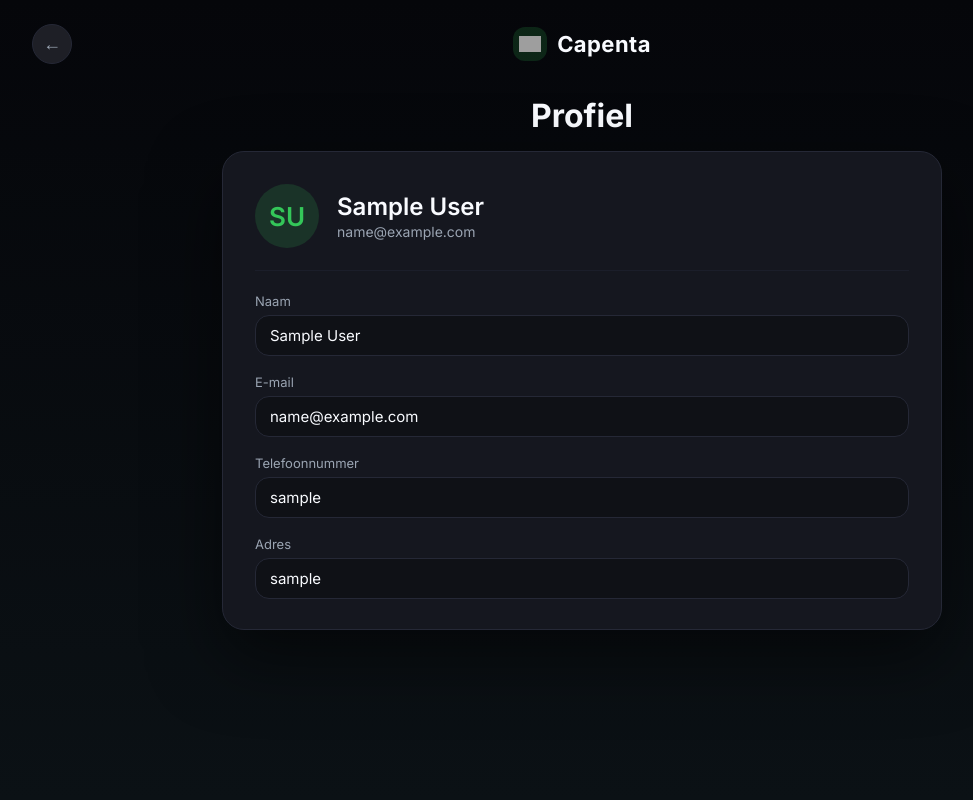
After one commit to A-D-DBS-application/web-application-2025-group-43, a Flask app: page /profile/ in a window 1280 px wide. The commit adds this page. Shown: the whole page, without its empty margins (58-1031 px from the left). Run offline with Flask 3, Linux system fonts and the light colour scheme; the visitor is signed in with stand-in values (Sample User, id 1); grey boxes are pictures that could not be loaded.

Commit message:
Final commit

```diff
--- a/app/__init__.py
+++ b/app/__init__.py
@@ -17,12 +17,14 @@ def create_app():
     from .routes.garden_routes import garden_bp
     from .routes.playfield_routes import playfield_bp
     from .routes.dashboard_routes import dashboard_bp
+    from .routes.profile_routes import profile_bp
 
     # ✅ Blueprints registreren
     app.register_blueprint(auth_bp)
     app.register_blueprint(garden_bp)
     app.register_blueprint(playfield_bp)
     app.register_blueprint(dashboard_bp)
+    app.register_blueprint(profile_bp)
 
     # Debug: routes tonen
     print("============== ROUTES DIE FLASK ZIET ===============")
--- /dev/null
+++ b/app/routes/profile_routes.py
@@ -0,0 +1,35 @@
+# app/routes/profile_routes.py
+from flask import Blueprint, render_template, redirect, url_for, session
+
+profile_bp = Blueprint("profile", __name__, url_prefix="/profile")
+
+
+@profile_bp.route("/")
+def profile():
+    # Alleen toegankelijk als je ingelogd bent
+    if "user_email" not in session:
+        return redirect(url_for("auth.login"))
+
+    # Basisgegevens uit de sessie (fallback naar dummy waarden)
+    name = session.get("user_name", "Jan Modaal")
+    email = session.get("user_email", "jan.modaal@email.com")
+    phone = session.get("user_phone", "+32 495 12 34 56")
+    address = session.get("user_address", "Kerkstraat 42, 9000 Gent, België")
+
+    # Initialen voor de avatar (max 2 letters, vb. 'JM')
+    parts = name.split()
+    initials = ""
+    for part in parts[:2]:
+        if part:
+            initials += part[0].upper()
+    if not initials:
+        initials = "JM"
+
+    return render_template(
+        "profile.html",
+        name=name,
+        email=email,
+        phone=phone,
+        address=address,
+        initials=initials,
+    )
--- /dev/null
+++ b/app/templates/profile.html
@@ -0,0 +1,263 @@
+<!doctype html>
+<html lang="nl" data-theme="dark">
+<head>
+  <meta charset="utf-8" />
+  <meta name="viewport" content="width=device-width,initial-scale=1" />
+  <title>Profiel — Capenta</title>
+
+  <link rel="preconnect" href="https://fonts.googleapis.com">
+  <link rel="preconnect" href="https://fonts.gstatic.com" crossorigin>
+  <link href="https://fonts.googleapis.com/css2?family=Inter:wght@400;500;600;700&display=swap" rel="stylesheet">
+
+  <style>
+    :root{
+      --bg-1:#05060a;
+      --bg-2:#0b1115;
+      --card:#15171f;
+      --card-inner:#0f1116;
+      --border:#252836;
+      --border-soft:#1b1e2a;
+      --accent:#34C759;
+      --accent-soft:rgba(52,199,89,0.16);
+      --text:#f9fbff;
+      --muted:#9aa4b2;
+    }
+
+    *{box-sizing:border-box;margin:0;padding:0}
+    html,body{height:100%}
+
+    body{
+      font-family:Inter,system-ui,Segoe UI,Roboto,"Helvetica Neue",Arial;
+      background:linear-gradient(180deg,var(--bg-1),var(--bg-2));
+      color:var(--text);
+      -webkit-font-smoothing:antialiased;
+    }
+
+    .page{
+      min-height:100vh;
+      padding:24px 16px 32px;
+      display:flex;
+      flex-direction:column;
+      align-items:center;
+    }
+
+    .topbar{
+      width:100%;
+      max-width:1100px;
+      display:flex;
+      align-items:center;
+      justify-content:space-between;
+      margin-bottom:24px;
+    }
+
+    .topbar-left,
+    .topbar-right{
+      width:56px;
+      display:flex;
+      align-items:center;
+      justify-content:flex-start;
+    }
+
+    .topbar-right{
+      justify-content:flex-end;
+    }
+
+    .back-btn{
+      width:40px;
+      height:40px;
+      border-radius:999px;
+      border:1px solid var(--border);
+      background:#1e1f26;
+      display:flex;
+      align-items:center;
+      justify-content:center;
+      cursor:pointer;
+      color:var(--muted);
+      transition:border .12s ease,background .12s ease,color .12s ease,transform .12s ease;
+    }
+
+    .back-btn:hover{
+      border-color:var(--accent);
+      color:var(--text);
+      transform:translateY(-1px);
+    }
+
+    .back-btn span{
+      font-size:18px;
+    }
+
+    .topbar-center{
+      display:flex;
+      align-items:center;
+      gap:10px;
+    }
+
+    .logo-pill{
+      width:34px;
+      height:34px;
+      border-radius:12px;
+      background:var(--accent-soft);
+      display:flex;
+      align-items:center;
+      justify-content:center;
+    }
+
+    .logo-pill img{
+      max-width:22px;
+      max-height:22px;
+    }
+
+    .logo-text{
+      font-size:22px;
+      font-weight:700;
+      letter-spacing:.02em;
+    }
+
+    .page-title{
+      margin-top:8px;
+      text-align:center;
+      font-size:32px;
+      font-weight:700;
+    }
+
+    .card-wrap{
+      width:100%;
+      display:flex;
+      justify-content:center;
+      margin-top:16px;
+    }
+
+    .profile-card{
+      width:100%;
+      max-width:720px;
+      border-radius:22px;
+      background:var(--card);
+      border:1px solid var(--border);
+      padding:32px 32px 30px;
+      box-shadow:0 26px 70px rgba(0,0,0,0.55);
+    }
+
+    .profile-header{
+      display:flex;
+      align-items:center;
+      gap:18px;
+      padding-bottom:22px;
+      border-bottom:1px solid var(--border-soft);
+      margin-bottom:22px;
+    }
+
+    .avatar{
+      width:64px;
+      height:64px;
+      border-radius:999px;
+      background:var(--accent-soft);
+      display:flex;
+      align-items:center;
+      justify-content:center;
+      font-size:26px;
+      font-weight:600;
+      color:var(--accent);
+    }
+
+    .header-name{
+      font-size:24px;
+      font-weight:600;
+      margin-bottom:2px;
+    }
+
+    .header-email{
+      font-size:14px;
+      color:var(--muted);
+    }
+
+    .fields{
+      display:flex;
+      flex-direction:column;
+      gap:18px;
+    }
+
+    .field-label{
+      font-size:13px;
+      color:var(--muted);
+      margin-bottom:6px;
+    }
+
+    .field-box{
+      width:100%;
+      padding:10px 14px;
+      border-radius:14px;
+      border:1px solid var(--border);
+      background:var(--card-inner);
+      color:var(--text);
+      font-size:15px;
+    }
+
+    @media (max-width:640px){
+      .profile-card{padding:24px 18px;}
+      .topbar{margin-bottom:16px;}
+      .page-title{font-size:26px;}
+    }
+  </style>
+</head>
+<body>
+  <div class="page">
+    <!-- Topbar met back + logo -->
+    <div class="topbar">
+      <div class="topbar-left">
+        <form method="get" action="{{ url_for('garden.garden_selection') }}">
+          <button class="back-btn" type="submit" title="Terug">
+            <span>←</span>
+          </button>
+        </form>
+      </div>
+
+      <div class="topbar-center">
+        <div class="logo-pill">
+          <img src="{{ url_for('static', filename='img/logo-dark.svg') }}" alt="Capenta logo">
+        </div>
+        <div class="logo-text">Capenta</div>
+      </div>
+
+      <div class="topbar-right"><!-- lege spacer --></div>
+    </div>
+
+    <h1 class="page-title">Profiel</h1>
+
+    <div class="card-wrap">
+      <section class="profile-card">
+        <!-- Header met avatar, naam, e-mail -->
+        <div class="profile-header">
+          <div class="avatar">{{ initials }}</div>
+          <div>
+            <div class="header-name">{{ name }}</div>
+            <div class="header-email">{{ email }}</div>
+          </div>
+        </div>
+
+        <!-- Velden (read only) -->
+        <div class="fields">
+          <div>
+            <div class="field-label">Naam</div>
+            <div class="field-box">{{ name }}</div>
+          </div>
+
+          <div>
+            <div class="field-label">E-mail</div>
+            <div class="field-box">{{ email }}</div>
+          </div>
+
+          <div>
+            <div class="field-label">Telefoonnummer</div>
+            <div class="field-box">{{ phone }}</div>
+          </div>
+
+          <div>
+            <div class="field-label">Adres</div>
+            <div class="field-box">{{ address }}</div>
+          </div>
+        </div>
+      </section>
+    </div>
+  </div>
+</body>
+</html>
```
Also changed, not shown: app/static/styles/playfield_selection.css (added, +174 -0 lines), app/templates/dashboard.html (+30 -8 lines), app/templates/playfields.html (+36 -44 lines).
